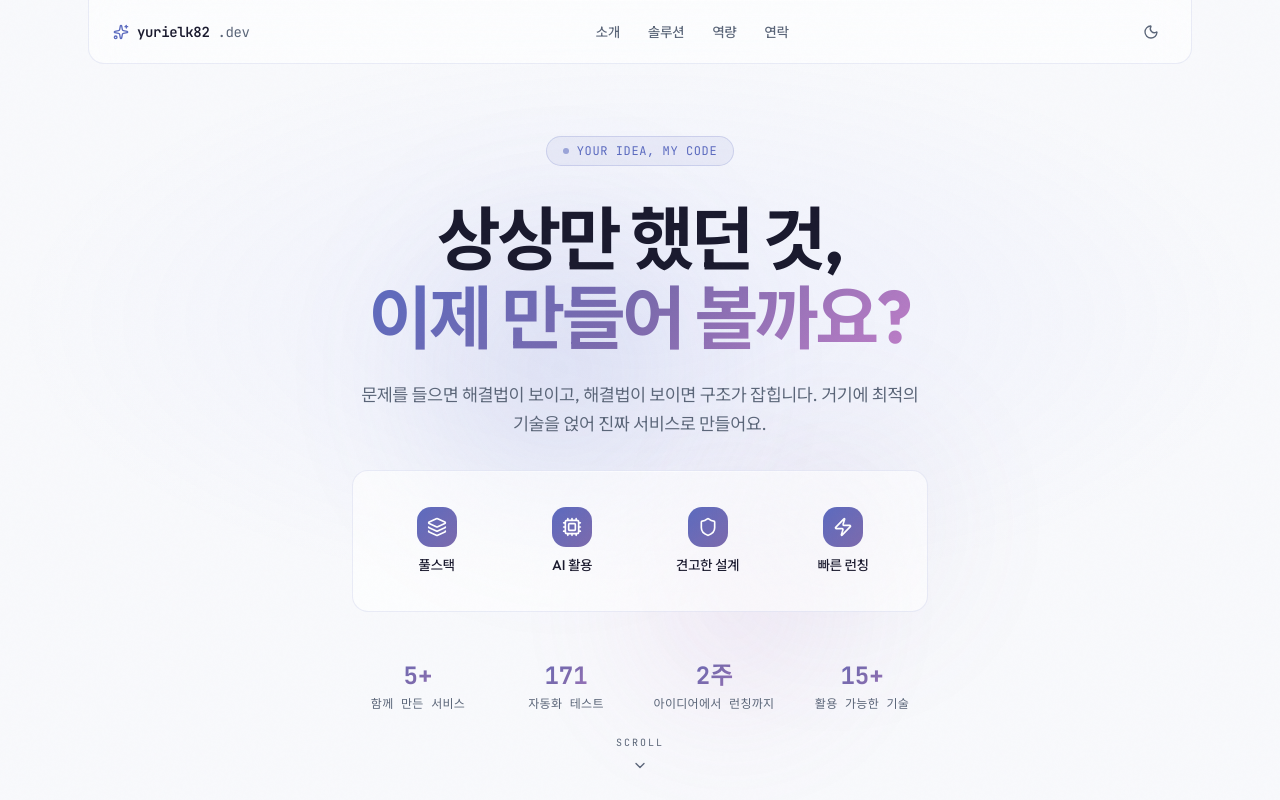
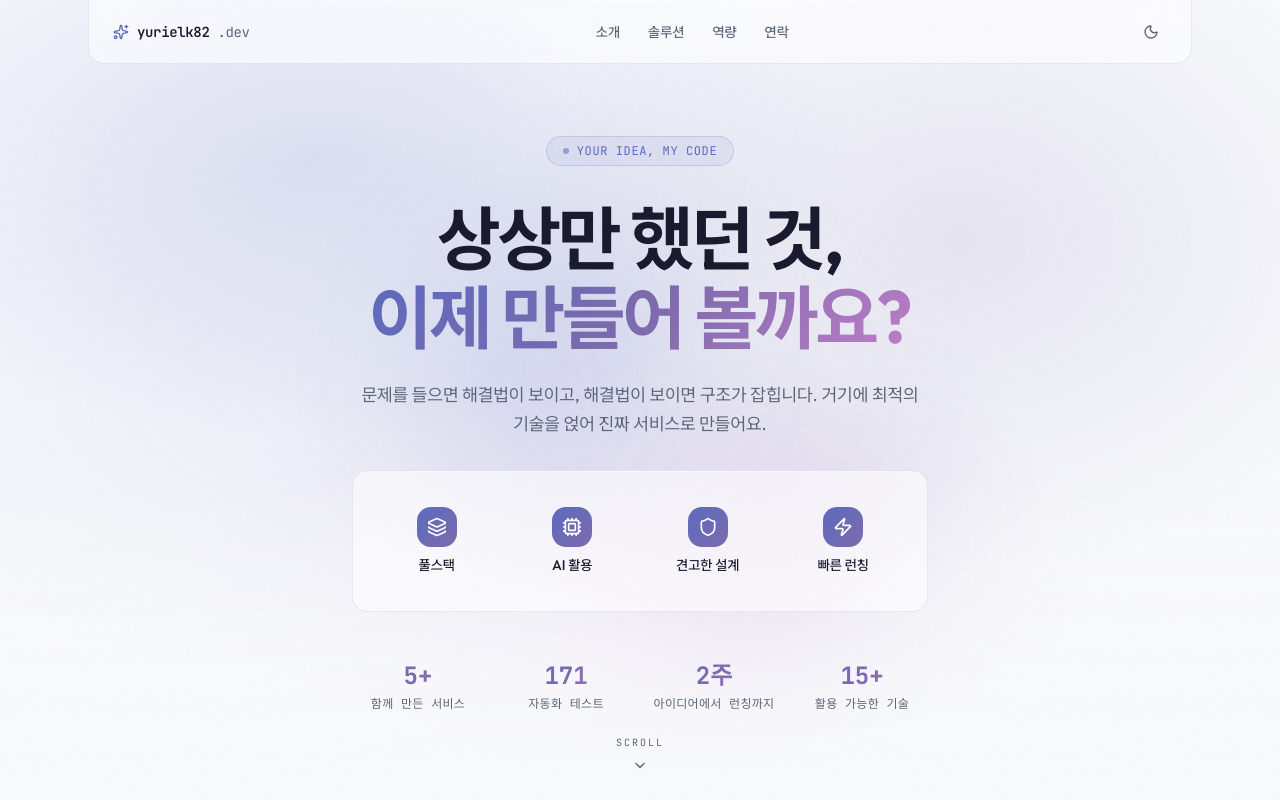
Before and after one commit to yurielk82/yurielk82.github.io, a Next.js app: page / in a window 1280 px wide. Shown: the top 800 px of the page. Built offline with nearby package versions, Linux system fonts and the light colour scheme.

Commit message:
feat: Hero Mesh Gradient 배경 추가 + 라이트 모드 블롭 강화 (v1.3.0)
Co-Authored-By: Claude Opus 4.6 <noreply@anthropic.com>

```diff
--- a/package.json
+++ b/package.json
@@ -1,6 +1,6 @@
 {
   "name": "yurielk82.github.io",
-  "version": "1.2.4",
+  "version": "1.3.0",
   "private": true,
   "scripts": {
     "dev": "next dev",
--- a/src/app/globals.css
+++ b/src/app/globals.css
@@ -110,9 +110,14 @@
   --blob-indigo: rgba(91, 106, 191, 0.5);
   --blob-fuchsia: rgba(192, 126, 200, 0.5);
   --blob-violet: rgba(124, 106, 173, 0.5);
-  --blob-opacity-1: 0.35;
-  --blob-opacity-2: 0.3;
-  --blob-opacity-3: 0.25;
+  --blob-opacity-1: 0.45;
+  --blob-opacity-2: 0.38;
+  --blob-opacity-3: 0.32;
+
+  --mesh-point-1: rgba(91, 106, 191, 0.18);
+  --mesh-point-2: rgba(124, 106, 173, 0.14);
+  --mesh-point-3: rgba(192, 126, 200, 0.12);
+  --mesh-point-4: rgba(91, 106, 191, 0.08);
 }
 
 /* ── OS Dark Mode CSS Fallback — JS 실행 전 즉시 적용 ── */
@@ -165,6 +170,11 @@
     --blob-opacity-1: 0.3;
     --blob-opacity-2: 0.25;
     --blob-opacity-3: 0.2;
+
+    --mesh-point-1: rgba(124, 138, 255, 0.25);
+    --mesh-point-2: rgba(167, 139, 250, 0.20);
+    --mesh-point-3: rgba(240, 171, 252, 0.15);
+    --mesh-point-4: rgba(124, 138, 255, 0.10);
   }
 }
 
@@ -217,6 +227,11 @@
   --blob-opacity-1: 0.3;
   --blob-opacity-2: 0.25;
   --blob-opacity-3: 0.2;
+
+  --mesh-point-1: rgba(124, 138, 255, 0.25);
+  --mesh-point-2: rgba(167, 139, 250, 0.20);
+  --mesh-point-3: rgba(240, 171, 252, 0.15);
+  --mesh-point-4: rgba(124, 138, 255, 0.10);
 }
 
 @layer base {
@@ -310,6 +325,20 @@
 :root:not(.dark) .liquid-glass:hover {
   border-color: rgba(91, 106, 191, 0.25);
   box-shadow: 0 8px 32px rgba(91, 106, 191, 0.1);
+}
+
+/* ── Hero Mesh Gradient ── */
+
+.hero-mesh-gradient {
+  background:
+    radial-gradient(ellipse 60% 50% at 25% 20%, var(--mesh-point-1) 0%, transparent 70%),
+    radial-gradient(ellipse 50% 60% at 75% 30%, var(--mesh-point-2) 0%, transparent 70%),
+    radial-gradient(ellipse 55% 45% at 50% 70%, var(--mesh-point-3) 0%, transparent 65%),
+    radial-gradient(ellipse 70% 50% at 30% 50%, var(--mesh-point-4) 0%, transparent 70%);
+}
+
+.hero-fadeout {
+  background: linear-gradient(to bottom, transparent 60%, var(--background) 100%);
 }
 
 /* ── Blob Classes ── */
--- a/src/components/sections/HeroSection.tsx
+++ b/src/components/sections/HeroSection.tsx
@@ -35,15 +35,15 @@ export function HeroSection() {
       id="hero"
       className="relative min-h-screen flex items-center justify-center overflow-hidden"
     >
-      {/* Radial glow */}
+      {/* Mesh gradient background */}
       <div
         aria-hidden="true"
-        className="pointer-events-none absolute inset-0"
-        style={{
-          background:
-            "radial-gradient(ellipse 70% 50% at 50% 40%, rgba(124,138,255,0.08) 0%, transparent 70%)",
-          zIndex: 1,
-        }}
+        className="pointer-events-none absolute inset-0 z-1 hero-mesh-gradient"
+      />
+      {/* Bottom fadeout — About 섹션 전환 */}
+      <div
+        aria-hidden="true"
+        className="pointer-events-none absolute inset-0 z-2 hero-fadeout"
       />
 
       <motion.div
```
Also changed, not shown: 2 other files (tests, documents, lock files or other folders).
